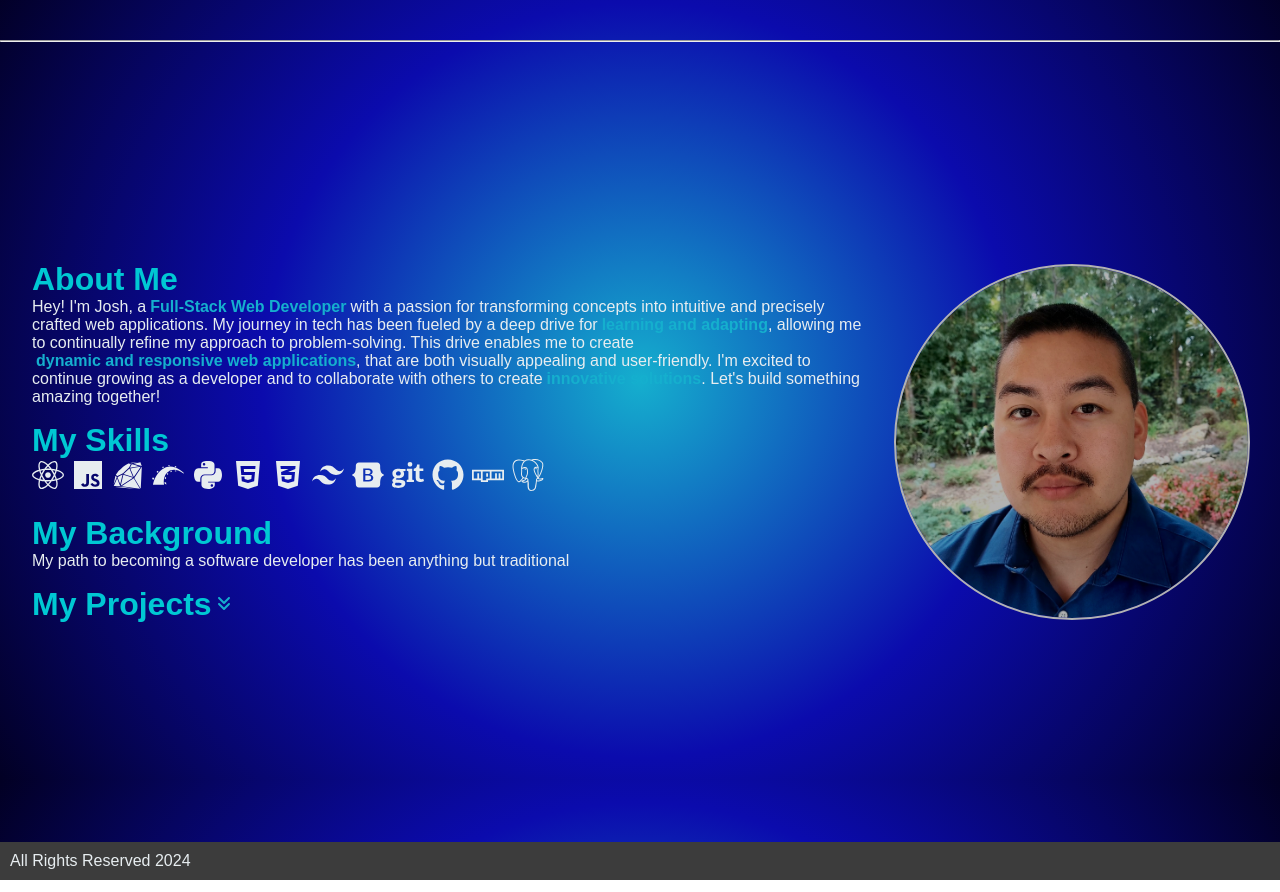
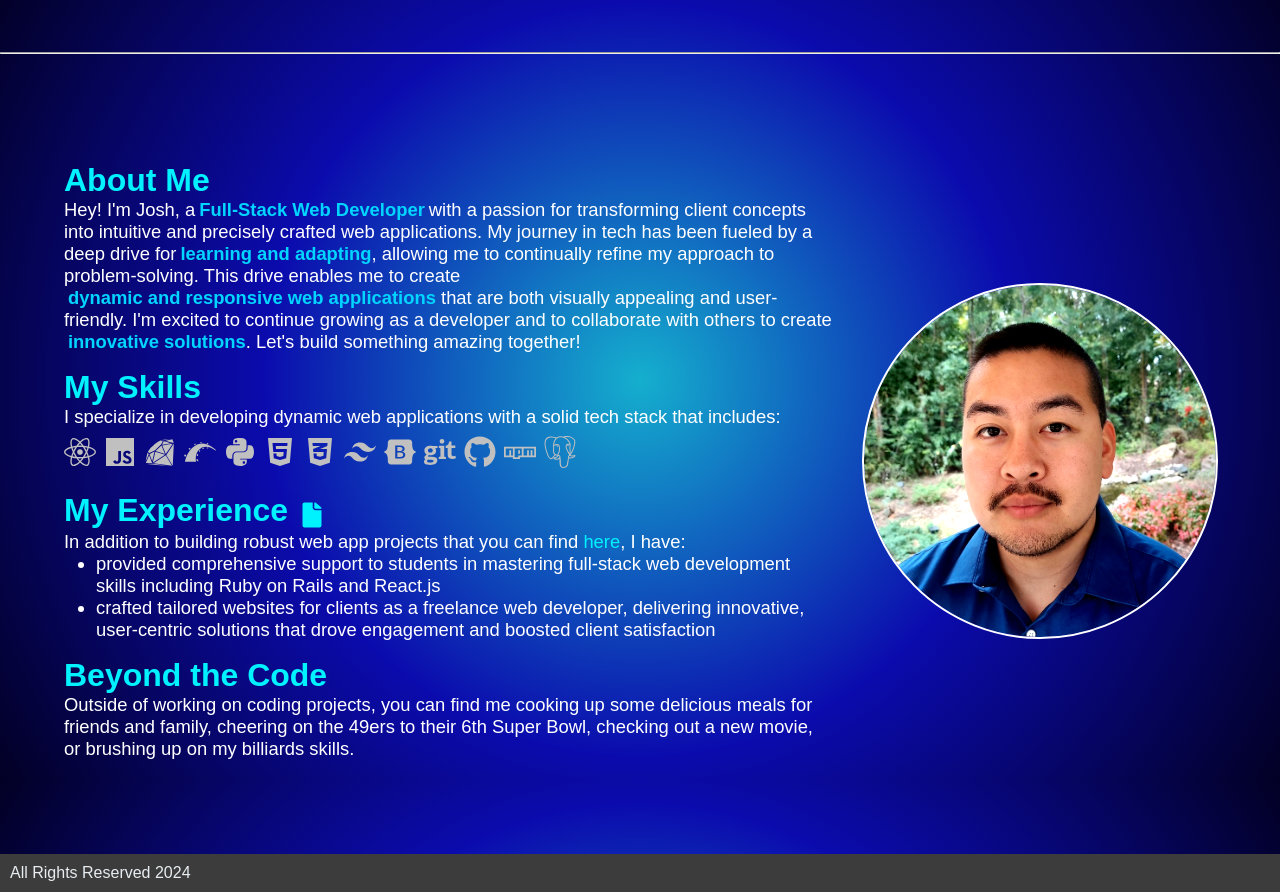
Before and after one commit to joshuadyee/portfolio-frontend, a React (Vite) app: page / in a window 1280 px wide. Shown: the part 820-1712 px from the top of the page. Built offline with nearby package versions, Linux system fonts and the light colour scheme; a web font is replaced by a local one.

Commit message:
Complete About page plus stylings, ensure vertical responsiveness, refactor header

```diff
--- a/src/App.css
+++ b/src/App.css
@@ -4,7 +4,7 @@ header {
   padding: 0.25rem;
   justify-content: space-between;
   align-items: center;
-  height: 7.5vh;
+  height: 9vh;
   border-bottom: 1px solid white;
   position: fixed;
   z-index: 100;
@@ -167,7 +167,7 @@ li a {
 }
 
 li a:hover {
-  color: rgb(19, 162, 190);
+  color: rgb(0, 213, 255);
 }
 
 
@@ -325,57 +325,64 @@ li a:hover {
 
 .about {
   display: flex;
-  justify-content: center;
+  flex-direction: column;
+  justify-content: flex-start;
   align-items: center;
   color: inherit;
-  height: 100vh;
+  min-height: 100vh;
   width: 100%;
   padding: 2em;
   margin: 0;
+  overflow-y: auto;
+  scroll-behavior: smooth;
+  position: relative;
+  padding-top: calc(7.5vh + 1em)
 }
 
-.about_container {
+.about-container {
   display: flex;
   justify-content: center;
   align-items: center;
   gap: 2em;
+  padding: 2rem;
 }
 
-.picture_container {
+.picture-container {
   display: flex;
   justify-content: center;
   margin: auto;
 }
 
-.profile_picture {
+.profile-picture {
   width: 22rem;
   height: 22rem;
   border-radius: 50%;
   object-fit: cover;
   margin: auto;
-  filter: brightness(0.7);
+  filter: contrast(1.15);
   outline: 0.15rem solid white;
 }
 
 .about h1 {
   font-size: 2rem;
-  color: rgb(0, 200, 211);
+  color: rgb(0, 242, 255);
 }
 
-.about_text {
+.about p {
+  font-size: 1.15rem;
+  color: white;
+}
+
+.about-text {
   margin-bottom: 1rem;
 }
 
 .important_text {
-  font-weight: bold;
-  color: rgba(21, 175, 206, 1);
+  font-weight: 600;
+  color: rgb(0, 213, 255);
   margin: 0 0.25rem;
   transition: text-shadow 0.3s ease;
   display: inline-block;
-}
-
-.important_text:hover {
-  text-shadow: 0 0 0.5rem rgba(0, 213, 255, 0.902);
 }
 
 .no-space {
@@ -388,15 +395,49 @@ li a:hover {
   list-style-type: none;
   gap: .5rem;
   font-size: 2rem;
+  margin-top: 0.5rem;
   margin-bottom: 1rem;
+  color: silver;
 }
 
 .skills li:hover {
   color: white;
-  filter: contrast(1.5);
+  filter: brightness(1.5);
 }
 
-.projects_title {
+.experiences {
+  padding-left: 1rem;
+  margin-left: 1rem;
+  margin-bottom: 1rem;
+}
+
+.resume-link {
+  margin-left: 0.5rem;
+  display: inline-flex;
+  vertical-align: middle;
+}
+
+.resume-link a {
+  color: rgb(0, 242, 255);
+  transition: transform 0.3s ease;
+}
+
+.resume-link svg {
+  font-size: 2rem;
+  vertical-align: middle;
+}
+
+.resume-link a:hover {
+  transform: scale(1.25);
+  color: white;
+}
+
+.projects-link {
+  text-decoration: none;
+  color: rgb(0, 242, 255);
+}
+
+.projects-title {
   color: inherit;
   text-decoration: none;
 }
--- a/src/components/About.jsx
+++ b/src/components/About.jsx
@@ -1,29 +1,33 @@
 import { FaBootstrap, FaCss3Alt, FaGit, FaGithub, FaHtml5, FaNpm, FaPython, FaReact } from "react-icons/fa"
-import { FaAnglesDown } from "react-icons/fa6"
+import { IoIosDocument } from "react-icons/io";
 import { IoLogoJavascript } from "react-icons/io5"
 import { DiRuby } from "react-icons/di"
 import { SiPostgresql, SiRubyonrails, SiTailwindcss } from "react-icons/si";
+import { ProfilePic } from "./ProfilePic";
 
 
 export const About = () => {
 
   return (
   <section className="about" id="about">
-      <div className="about_container">
+      <div className="about-container">
         <div className="bio">
           <h1>About Me</h1>
-          <p className="about_text">Hey! I'm Josh, a
+          <p className="about-text">Hey! I'm Josh, a
             <span className="important_text">Full-Stack Web Developer
             </span>
-          with a passion for transforming concepts into intuitive and precisely crafted web applications. My journey in tech has been fueled by a deep drive for
+          with a passion for transforming client concepts into intuitive and precisely crafted web applications. My journey in tech has been fueled by a deep drive for
           <span className="important_text no-space">
           learning and adapting
           </span>, allowing me to continually refine my approach to problem-solving. This drive enables me to create
           <span className="important_text no-space">
             dynamic and responsive web applications
-          </span>, that are both visually appealing and user-friendly. I'm excited to continue growing as a developer and to collaborate with others to create
+          </span> that are both visually appealing and user-friendly. I'm excited to continue growing as a developer and to collaborate with others to create
           <span className="important_text no-space">innovative solutions</span>. Let's build something amazing together!</p>
           <h1>My Skills</h1>
+          <p>
+            I specialize in developing dynamic web applications with a solid tech stack that includes:
+          </p>
           <ul className="skills">
             <li><FaReact /></li>
             <li><IoLogoJavascript /></li>
@@ -39,13 +43,33 @@ export const About = () => {
             <li><FaNpm /></li>
             <li><SiPostgresql /></li>
           </ul>
-          <h1>My Background</h1>
-          <p className="background_text">My path to becoming a software developer has been anything but traditional</p>
-          <h1>My <a href="#projects" className="projects_title">Projects</a><FaAnglesDown className="angle_down"/></h1>
+          <h1>My Experience
+            <span className="resume-link">
+              <a href="resume" >
+                <IoIosDocument />
+              </a>
+            </span>
+          </h1>
+          <p className="experience">In addition to building robust web app projects that you can find
+            <a href="#projects" className="projects-link"> here
+            </a>
+            , I have:
+            <ul className="experiences" >
+              <li>
+                provided comprehensive support to students in mastering full-stack web development skills including Ruby on Rails and React.js
+              </li>
+              <li>
+                crafted tailored websites for clients as a freelance web developer, delivering innovative, user-centric solutions that drove engagement and boosted client satisfaction
+              </li>
+            </ul>
+          </p>
+          <h1>Beyond the Code</h1>
+          <p>
+            Outside of working on coding projects, you can find me cooking up some delicious meals for friends and family, cheering on the 49ers to their 6th Super Bowl, checking out a new movie, or brushing up on my billiards skills.
+          </p>
+
         </div>
-        <div className="picture_container">
-          <img className="profile_picture" src="src/assets/profpic.jpg" alt="Joshua Yee profile picture" />
-        </div>
+       <ProfilePic />
       </div>
     </section>
   )
--- a/src/components/ProfilePic.jsx
+++ b/src/components/ProfilePic.jsx
@@ -1,7 +1,7 @@
 export const ProfilePic = () => {
   return (
-    <div className="pic">
-        <img className="profile_picture" src="./src/assets/profpic.jpg"/>
+    <div className="picture-container">
+        <img className="profile-picture" src="./src/assets/profpic.jpg"/>
     </div>
   )
 }
--- a/src/index.css
+++ b/src/index.css
@@ -23,7 +23,7 @@ html {
 .container {
   width: 100%;
   margin: 0 auto;
-  padding-top: 7.5dvh;
+  padding-top: 9dvh;
   justify-content: center;
   align-items: center;
 }
```
